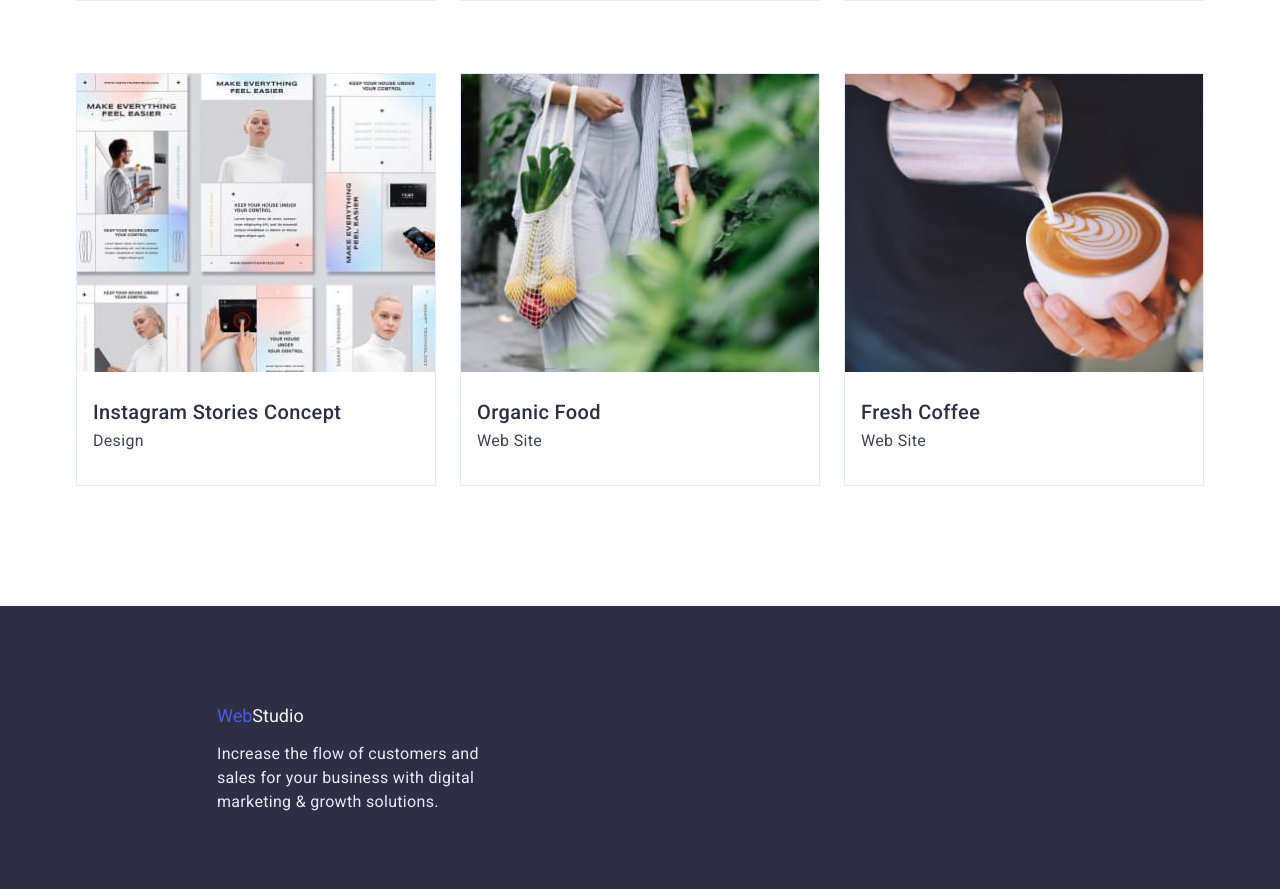
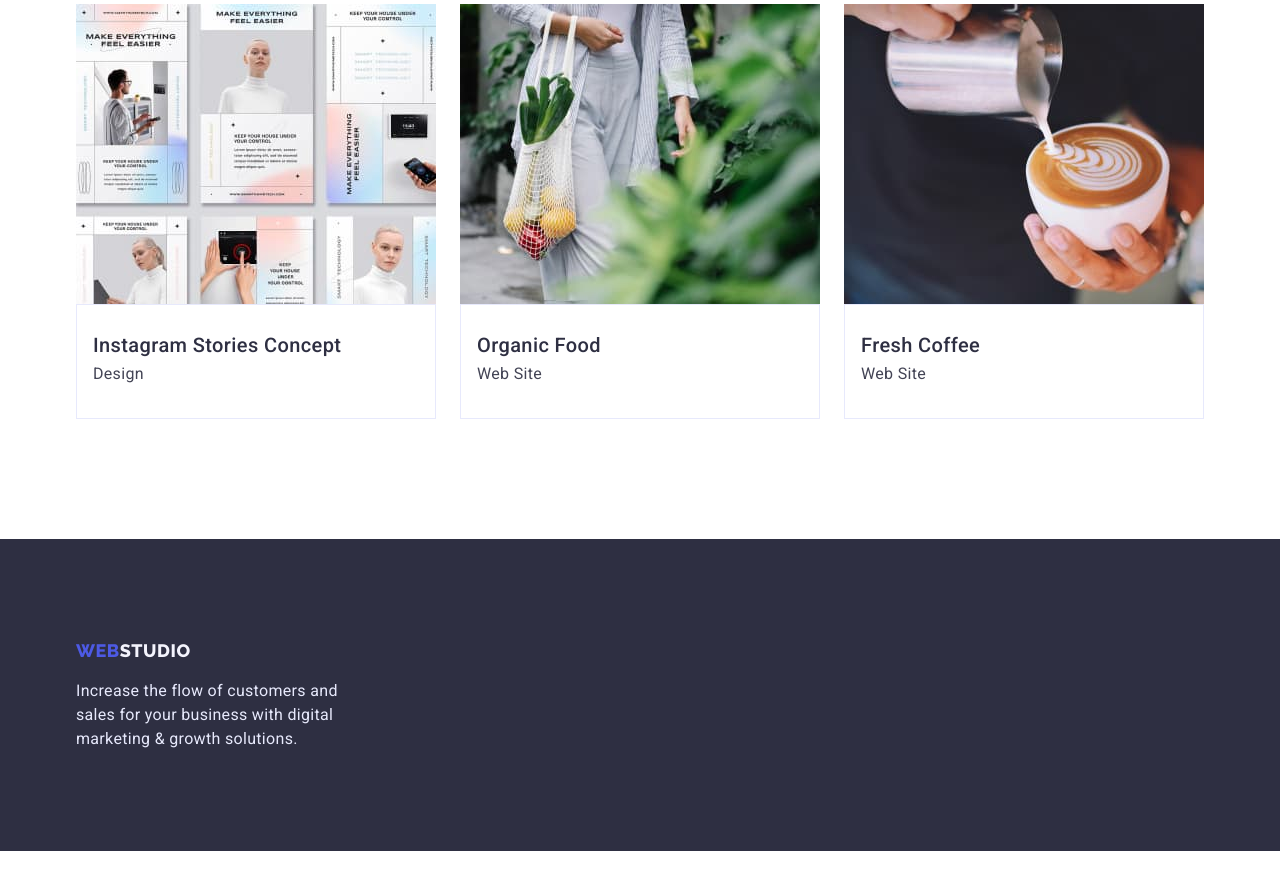
Before and after one commit to InnaPalamarchuk/goit-markup-hw-03, a plain HTML site: page portfolio.html in a window 1280 px wide. Shown: the part 1213-2102 px from the top of the page. After the commit the page ends 2064 px from the top, so only its background shows below. Drawn offline with nearby package versions, Linux system fonts and the light colour scheme.

Commit message:
виправлення дз 3

```diff
--- a/css/styles.css
+++ b/css/styles.css
@@ -224,15 +224,18 @@ cursor: pointer;
 /* What are we doing */
 
 .work-title {
-    padding-bottom: 72px;
+    margin-bottom: 72px;
 }
 
 .photo-applications {
     padding-top: 0px;
-    padding-bottom: 120px;
     display: flex;
     flex-wrap: wrap;
     column-gap: 24px;
+}
+
+.photo-section{
+    padding-bottom: 120px;
 }
 
 .photo-list {
@@ -254,7 +257,8 @@ cursor: pointer;
 /* our-team */
 
 .our-employees{
-    padding-bottom: 72px ;
+    padding-top: 120px;
+    margin-bottom: 72px ;
 }
 .our-team {
     display: flex;
@@ -265,9 +269,11 @@ cursor: pointer;
     flex-basis: calc((100% - 3 * 24px) /4);
 }
 
+
 .container-team{
-    padding: 120px 156px;
+    padding-bottom: 120px;
 }
+
 
 .card-description{
     padding: 32px 16px;
@@ -292,7 +298,10 @@ background: var(--light-mode-color);
 
 }
 
+
+
 .title-name {
+    margin-bottom: 8px;
     text-align: center;
     font-family: 'Roboto';
     font-style: normal;
@@ -315,21 +324,25 @@ background: var(--light-mode-color);
 
 /* portfolio-site */
 
+.section-portfolio{
+    padding-top: 96px;
+    padding-bottom: 120px ;
+}
+
 /* Section with buttons */
 
 .button-section{
-    padding-top: 96px;
-    padding-bottom: 72px;
     display: flex;
     justify-content: center;
-    padding-right: 24px;
+    gap: 24px;
+    margin-bottom: 72px;
 }
-.button{
-padding-right: 24px;
-}
+
+
 .button-text{
 padding: 12px 24px;
 background-color: var(--light-mode-color);
+border: 1px solid;
 }
 
 .button-title {
@@ -353,15 +366,14 @@ background-color: var(--light-mode-color);
 .portfolio-site{
     display: flex;
     flex-wrap: wrap;
-    padding-bottom: 120px;
+    column-gap: 24px;
+    row-gap: 48px;
+
 }
 .card-list{
-    width: 360px;
-    margin-top: 24px;
-    margin-bottom: 48px;
-    margin-right: 24px;
-    border: 1px solid #E7E9FC;
+    flex-basis: calc((100% - 2 * 24px) / 3);
 }
+
 .card-list:nth-child(3n){
     margin-right: 0;
 }
@@ -370,10 +382,11 @@ background-color: var(--light-mode-color);
 }
 
 .tapes-of-services{
-    padding-top: 32px;
-    padding-bottom: 32px;
-    padding-left: 16px;
-    padding-right: auto;
+    padding: 32px 16px;
+    border: 1px solid;
+    border-top: none;
+    border: 1px solid #E7E9FC;
+
 }
 
 .title{
@@ -399,29 +412,43 @@ background-color: var(--light-mode-color);
 
 /* page-footer */
 
+.page-footer .logo{
+    font-family: 'Raleway';
+    font-weight: 800;
+    font-size: 18px;
+    line-height: 1.33;
+    display: flex;
+    align-items: center;
+    letter-spacing: 0.03em;
+    text-transform: uppercase;
+}
+
 .conteiner-footer{
     padding-top: 100px;
     padding-bottom: 100px;
-    padding-left:156px ;
-    padding-right: auto;
 }
 
 .footer-text{
     max-width: 264px;
-    padding-top:  16px;
 }
 
 .page-footer {
     background-color: var(--title-text-color);
-}
-.logo-web {
-    color: var(--accent-color);
     font-size: 18px;
 }
+.logo-footer {
+    color: var(--accent-color);
+    margin-bottom: 16px;
+}
+
 .color-studio {
     color: var(--light-mode-color);
     font-size: 18px;
+    margin-bottom: 16px;
 }
+
+
+
 
 .footer-title {
     font-family: 'Roboto';
--- a/portfolio.html
+++ b/portfolio.html
@@ -1,6 +1,6 @@
 <!DOCTYPE html>
 <html lang="en">
-<head>
+<head
     <meta charset="UTF-8">
     <meta http-equiv="X-UA-Compatible" content="IE=edge">
     <meta name="viewport" content="width=device-width, initial-scale=1.0">
@@ -30,7 +30,7 @@
         </div>
     </header>
     <main>
-        <section >
+        <section class="section-portfolio">
             <div class="container ">
                 <h1 hidden>Section with buttons</h1>
                 <ul class="button-section list">
@@ -50,10 +50,6 @@
                     <button class="button-title button-text" type="button">Marketing</button>
                     </li>
                 </ul>
-            </div>
-        </section>
-        <section class="concept-portfolio">
-            <div class="container ">
                 <h2 hidden>Portfolio</h2>
                 <ul class="portfolio-site list">
                     <li class="card-list">
@@ -161,7 +157,7 @@
     </main>
     <footer class="page-footer ">
         <div class="container conteiner-footer">
-            <a class="logo link" href="./index.html"><span class="logo-web">Web</span><span class="color-studio">Studio</span></a>
+            <a class="logo link" href="./index.html"><span class="logo-footer">Web</span><span class="color-studio">Studio</span></a>
             <p class="footer-title footer-text">
             Increase the flow of customers and sales for your business with
             digital marketing & growth solutions.
```
Also changed, not shown: index.html (+1 -1 lines).
